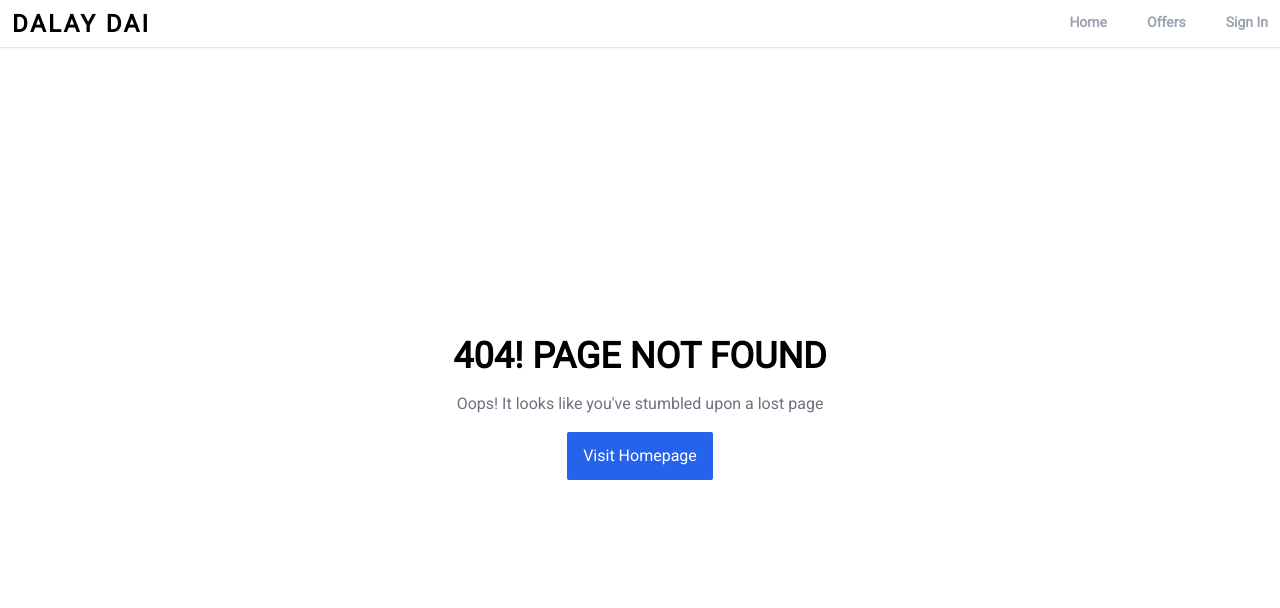
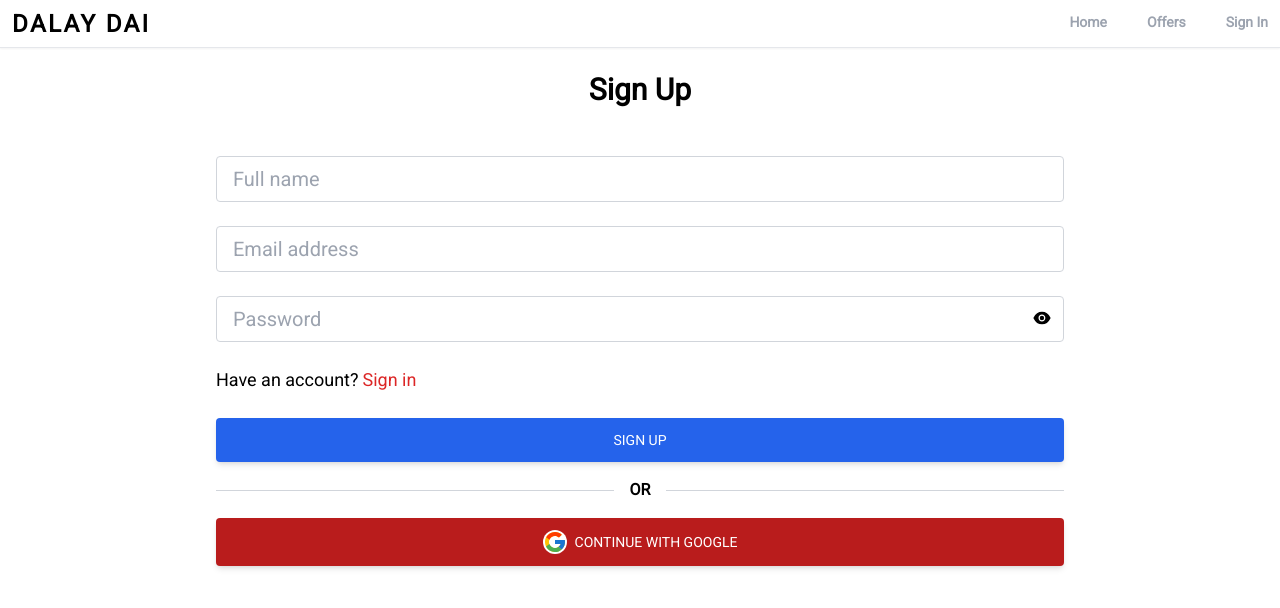
Before and after one commit to nishanbudhathoki2266/talent-hub, a Next.js app in the folder client/: page /sign-up in a window 1280 px wide. Before the commit this address had no page. Shown: the top 608 px of the page. Built offline with nearby package versions, Linux system fonts and the light colour scheme.

Commit message:
Built sign up page

```diff
--- a/client/components/Header.jsx
+++ b/client/components/Header.jsx
@@ -38,11 +38,11 @@
           </li>
           <li
             className={`cursor-pointer py-3 text-sm font-semibold text-gray-400 border-b-[3px] border-b-transparent ${
-              matchPath("/signin") ? "text-black border-b-red-500" : ""
+              matchPath("/sign-in") ? "text-black border-b-red-500" : ""
             }"
             }`}
           >
-            <Link href="/signin">Sign In</Link>
+            <Link href="/sign-in">Sign In</Link>
           </li>
         </ul>
       </div>
--- /dev/null
+++ b/client/pages/sign-up/index.js
@@ -0,0 +1,91 @@
+import Link from "next/link";
+import { useState } from "react";
+import { AiFillEyeInvisible, AiFillEye } from "react-icons/ai";
+import OAuth from "@/components/OAuth";
+
+const SignUpPage = () => {
+  const [showPassword, setShowPassword] = useState(false);
+  const [formData, setFormData] = useState({
+    name: "",
+    email: "",
+    password: "",
+  });
+  const { name, email, password } = formData;
+  function onChange(e) {
+    setFormData((prevState) => ({
+      ...prevState,
+      [e.target.id]: e.target.value,
+    }));
+  }
+
+  return (
+    <section>
+      <h1 className="text-3xl text-center mt-6 font-bold">Sign Up</h1>
+
+      <div className="px-6 py-12 max-w-4xl mx-auto">
+        <form>
+          <input
+            type="text"
+            id="name"
+            value={name}
+            onChange={onChange}
+            placeholder="Full name"
+            className="mb-6 w-full px-4 py-2 text-xl text-gray-700 bg-white border border-gray-300 rounded transition ease-in-out"
+          />
+          <input
+            type="email"
+            id="email"
+            value={email}
+            onChange={onChange}
+            placeholder="Email address"
+            className="mb-6 w-full px-4 py-2 text-xl text-gray-700 bg-white border border-gray-300 rounded transition ease-in-out"
+          />
+          <div className="relative mb-6">
+            <input
+              type={showPassword ? "text" : "password"}
+              id="password"
+              value={password}
+              onChange={onChange}
+              placeholder="Password"
+              className="w-full px-4 py-2 text-xl text-gray-700 bg-white border border-gray-300 rounded transition ease-in-out"
+            />
+            {showPassword ? (
+              <AiFillEyeInvisible
+                className="absolute right-3 top-3 text-xl cursor-pointer"
+                onClick={() => setShowPassword((prevState) => !prevState)}
+              />
+            ) : (
+              <AiFillEye
+                className="absolute right-3 top-3 text-xl cursor-pointer"
+                onClick={() => setShowPassword((prevState) => !prevState)}
+              />
+            )}
+          </div>
+          <div className="flex justify-between whitespace-nowrap text-sm sm:text-lg">
+            <p className="mb-6">
+              Have an account?
+              <Link
+                href="/sign-in"
+                className="text-red-600 hover:text-red-700 transition duration-200 ease-in-out ml-1"
+              >
+                Sign in
+              </Link>
+            </p>
+          </div>
+          <button
+            className="w-full bg-blue-600 text-white px-7 py-3 text-sm font-medium uppercase rounded shadow-md hover:bg-blue-700 transition duration-150 ease-in-out hover:shadow-lg active:bg-blue-800"
+            type="submit"
+          >
+            Sign up
+          </button>
+          <div className="flex items-center  my-4 before:border-t before:flex-1 before:border-gray-300 after:border-t after:flex-1 after:border-gray-300">
+            <p className="text-center font-semibold mx-4">OR</p>
+          </div>
+          <OAuth />
+        </form>
+      </div>
+    </section>
+  );
+};
+
+export default SignUpPage;
--- a/client/pages/signup/index.js
+++ /dev/null
@@ -1,7 +0,0 @@
-import React from "react";
-
-const SignUpPage = () => {
-  return <div>SignUpPage</div>;
-};
-
-export default SignUpPage;
```
Also changed, not shown: client/pages/sign-in/index.js (renamed from client/pages/signin/index.js).
